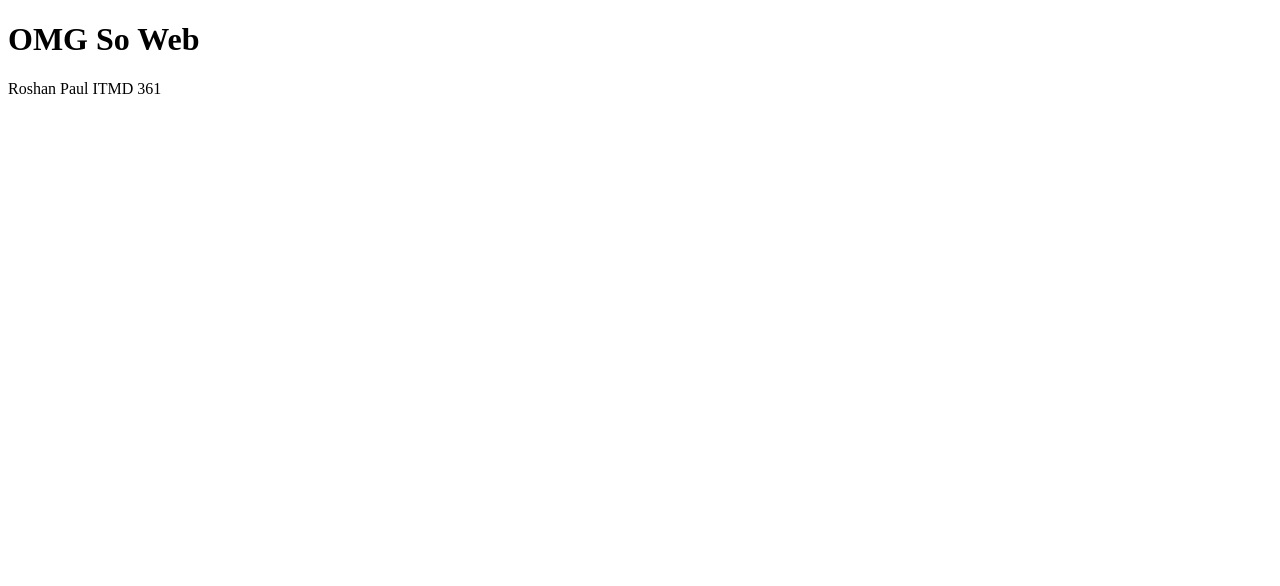
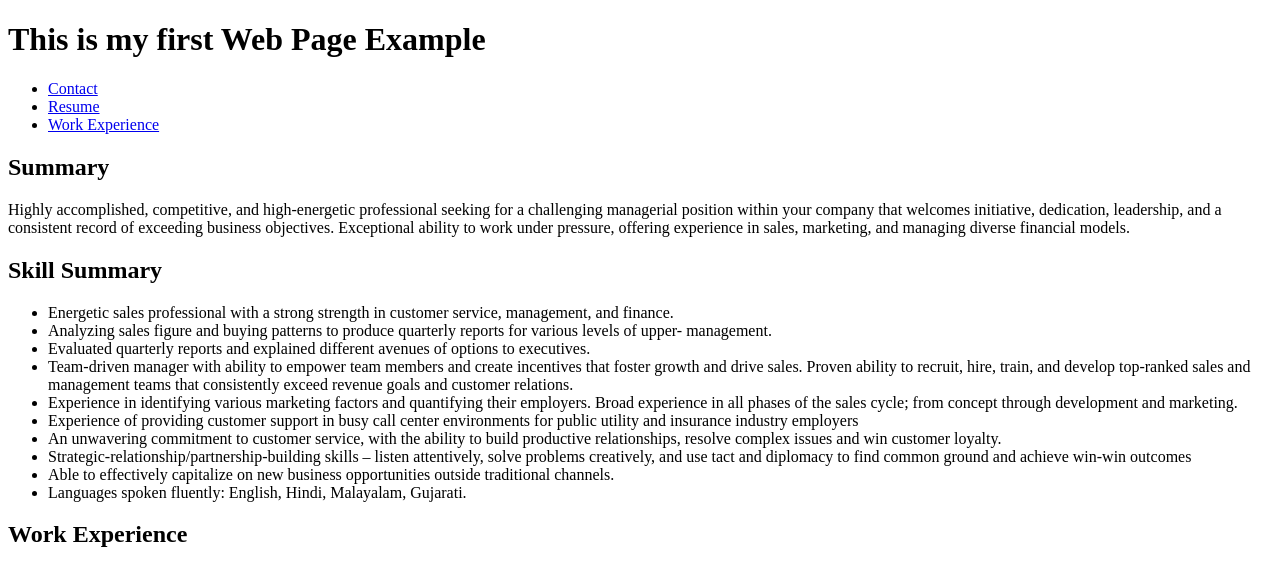
Before and after one commit to Roshan4954/ProjectOne_ITM361, a plain HTML site: page index.html in a window 1280 px wide. Drawn offline with Linux system fonts and the light colour scheme.

Commit message:
Update index.html

```diff
--- a/index.html
+++ b/index.html
@@ -1,11 +1,46 @@
 <!DOCTYPE html>
-<html lang="en">
+<html lang="en" id="resume">
   <head>
-    <title>My First Web Page</title>
-    <meta charset="UTF-8" />
+    <title>Resume</title>
+    <meta charset="utf-8" />
+    <meta name="viewport"
+    content="width=device-width,initial-scale=1.0,shrink-to-fit=no" />
   </head>
   <body>
-    <h1>OMG So Web</h1>
-    <p>Roshan Paul ITMD 361 </p>
-  </body>
-</html>
+    <header id="header">
+      <h1>This is my first Web Page Example</h1>
+      <nav id="navigation">
+        <ul>
+          <li id="nav-me"><a href="../">Contact</a></li>
+          <li id="nav-res"><a href="../resume/">Resume</a></li>
+          <li id="nav-back"><a href="../work experience/">Work Experience</a></li>
+        </ul>
+      </nav>
+    </header>
+    <main id="content">
+      <article>
+        <h2>Summary</h2>
+        <p>Highly accomplished, competitive, and high-energetic professional seeking for a challenging managerial position within your company
+	that welcomes initiative, dedication, leadership, and a consistent record of exceeding business objectives.
+	 Exceptional ability to work under pressure, offering experience in sales,
+	marketing, and managing diverse financial models.</p>
+        <h2>Skill Summary</h2>
+          <ul>
+            <li>Energetic sales professional with a strong strength in customer service, management, and finance.</li>
+            <li>Analyzing sales figure and buying patterns to produce quarterly reports for various levels of upper- management.</li>
+            <li>Evaluated quarterly reports and explained different avenues of options to executives.</li>
+            <li>Team-driven manager with ability to empower team members and create incentives that foster growth and drive sales.
+ 		Proven ability to recruit, hire, train, and develop top-ranked sales and management teams that consistently exceed revenue goals
+		and customer relations.</li>
+            <li>Experience in identifying various marketing factors and quantifying their employers. Broad experience in all phases of the sales cycle; from concept through development and marketing. </li>
+            <li>Experience of providing customer support in busy call center environments for public utility and insurance industry employers</li>
+            <li>An unwavering commitment to customer service, with the ability to build productive relationships, resolve complex issues and win customer loyalty.</li>
+            <li>Strategic-relationship/partnership-building skills – listen attentively, solve problems creatively, and use tact and diplomacy to find common ground and achieve win-win outcomes</li>
+            <li>Able to effectively capitalize on new business opportunities outside traditional channels.</li>
+            <li>Languages spoken fluently: English, Hindi, Malayalam, Gujarati.</li>
+          </ul>
+      </article>
+      <article>
+        <h2>Work Experience</h2>
+        </body>
+      </html>
```
